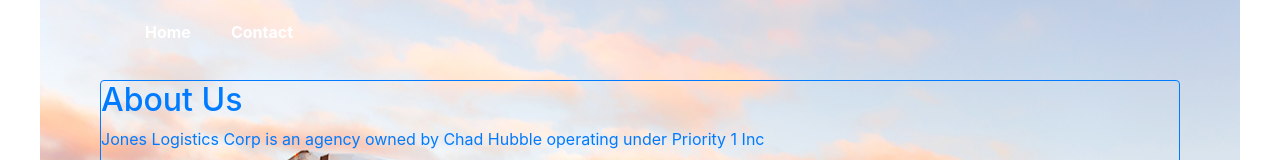
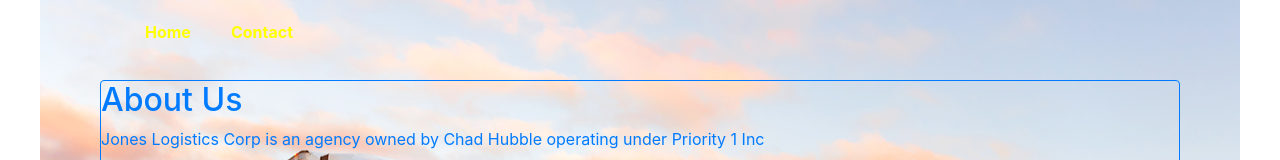
Before and after one commit to mcliff1/jonessite, a React (Create React App) app: page / in a window 1280 px wide. Shown: the top 160 px of the page. Built offline with nearby package versions, Linux system fonts and the light colour scheme.

Commit message:
updated home page; chnage nav to yellow

```diff
--- a/package.json
+++ b/package.json
@@ -2,7 +2,7 @@
   "name": "jonessite",
   "version": "0.1.0",
   "private": true,
-  "homepage": "https://mcliff1.github.io/jonessite",
+  "homepage": "https://mcliff1.github.io/jonessite/index.html",
   "dependencies": {
     "bootstrap": "^4.3.1",
     "react": "^16.11.0",
--- a/src/App.css
+++ b/src/App.css
@@ -11,7 +11,7 @@
 }
 
 ul.header li a {
-  color: #FFFFFF;
+  color: yellow;
   font-weight: bold;
   text-decoration: none;
   padding: 20px;
```
